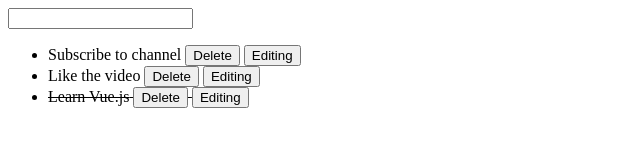
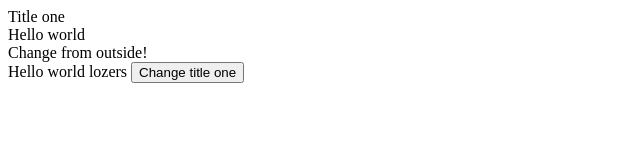
Before and after one commit to Sergiyan92/vue-js, a website: page index.html in a window 1280 px wide. Shown: the whole page, without its empty margins (0-640 px from the left). Drawn offline with nearby package versions, Linux system fonts and the light colour scheme.

Commit message:
Multiple Vue Instances

```diff
--- a/app.js
+++ b/app.js
@@ -1,56 +1,30 @@
-new Vue({
-  el: "#app",
+let one = new Vue({
+  el: "#app-one",
   data: {
-    currentTask: "",
-    editValue: "",
-    tasks: [
-      {
-        text: "Subscribe to channel",
-        isCompleted: false,
-        isEditing: false,
-      },
-      {
-        text: "Like the video",
-        isCompleted: false,
-        isEditing: false,
-      },
-      {
-        text: "Learn Vue.js",
-        isCompleted: true,
-        isEditing: false,
-      },
-    ],
+    title: "Title one",
+  },
+  computed: {
+    greet: function () {
+      return "Hello world";
+    },
+  },
+  methods: {},
+});
+
+let two = new Vue({
+  el: "#app-two",
+  data: {
+    title: "Title two",
+  },
+  computed: {
+    greet: function () {
+      return "Hello world lozers";
+    },
   },
   methods: {
-    addTask: function () {
-      this.tasks.push({
-        text: this.currentTask,
-        isCompleted: false,
-      });
-      this.currentTask = "";
-    },
-    removeTask: function (taskText) {
-      this.tasks = this.tasks.filter((task) => {
-        return task.text !== taskText;
-      });
-    },
-    changeEditing: function (taskText) {
-      this.editValue = taskText;
-      this.tasks = this.tasks.map((task) => {
-        if (task.text === taskText) {
-          task.isEditing = !task.isEditing;
-        }
-        return task;
-      });
-    },
-    editTask: function (taskText) {
-      this.tasks = this.tasks.map((task) => {
-        if (task.text === taskText) {
-          task.isEditing = !task.isEditing;
-          task.text = this.editValue;
-        }
-        return task;
-      });
+    changeTitleOne: function () {
+      one.title = "Change from Vue";
     },
   },
 });
+two.title = "Change from outside!";
--- a/index.html
+++ b/index.html
@@ -7,23 +7,13 @@
     <link rel="stylesheet" href="main.css" />
   </head>
   <body>
-    <div id="app">
-      <input type="text" @keyup.enter="addTask" v-model="currentTask" />
-      <ul>
-        <li v-for="task in tasks" :class="{'strike':task.isCompleted}">
-          <input
-            type="text"
-            v-if="task.isEditing"
-            @keyup.enter="editTask(task.text)"
-            v-model="editValue"
-          />
-          <span v-else @click="task.isCompleted = !task.isCompleted"
-            >{{task.text}}</span
-          >
-          <button @click="removeTask(task.text)">Delete</button>
-          <button @click="changeEditing(task.text)">Editing</button>
-        </li>
-      </ul>
+    <div id="app-one">
+      {{title}} <br />
+      {{greet}}
+    </div>
+    <div id="app-two">
+      {{title}} <br />{{greet}}
+      <button @click="changeTitleOne">Change title one</button>
     </div>
     <form @submit.prevent></form>
     <div @scroll.passive="onScroll"></div>
```
